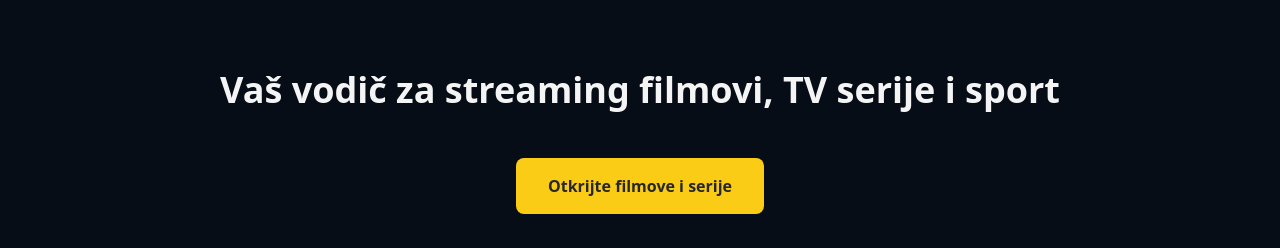
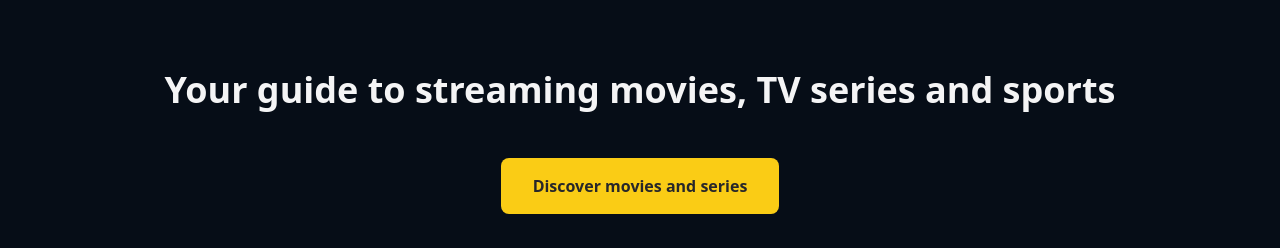
Before and after one commit to jknezevic1712/valere_margins_assignment, a Next.js app: page / in a window 1280 px wide. Shown: the part 122-370 px from the top of the page. Built offline with nearby package versions, Linux system fonts and the light colour scheme; no server answers.

Commit message:
Translating text.

```diff
--- a/src/pages/index.tsx
+++ b/src/pages/index.tsx
@@ -14,15 +14,15 @@ export default function Home() {
       </Head>
       <div className="flex h-full w-full flex-col items-center justify-center">
         <h1 className="text-center text-4xl font-bold text-zinc-100">
-          Vaš vodič za streaming filmovi, TV serije i sport
+          Your guide to streaming movies, TV series and sports
         </h1>
 
         <div className="mb-32 mt-12 flex flex-col items-center justify-center gap-4">
           <Link
             href="/discover"
-            className="rounded-lg bg-yellow-400 px-8 py-4 font-semibold text-zinc-800 lg:hover:opacity-80"
+            className="rounded-lg bg-yellow-400 px-8 py-4 font-semibold text-zinc-800 transition-all lg:hover:opacity-80"
           >
-            <button type="button">Otkrijte filmove i serije</button>
+            <button type="button">Discover movies and series</button>
           </Link>
         </div>
       </div>
```
